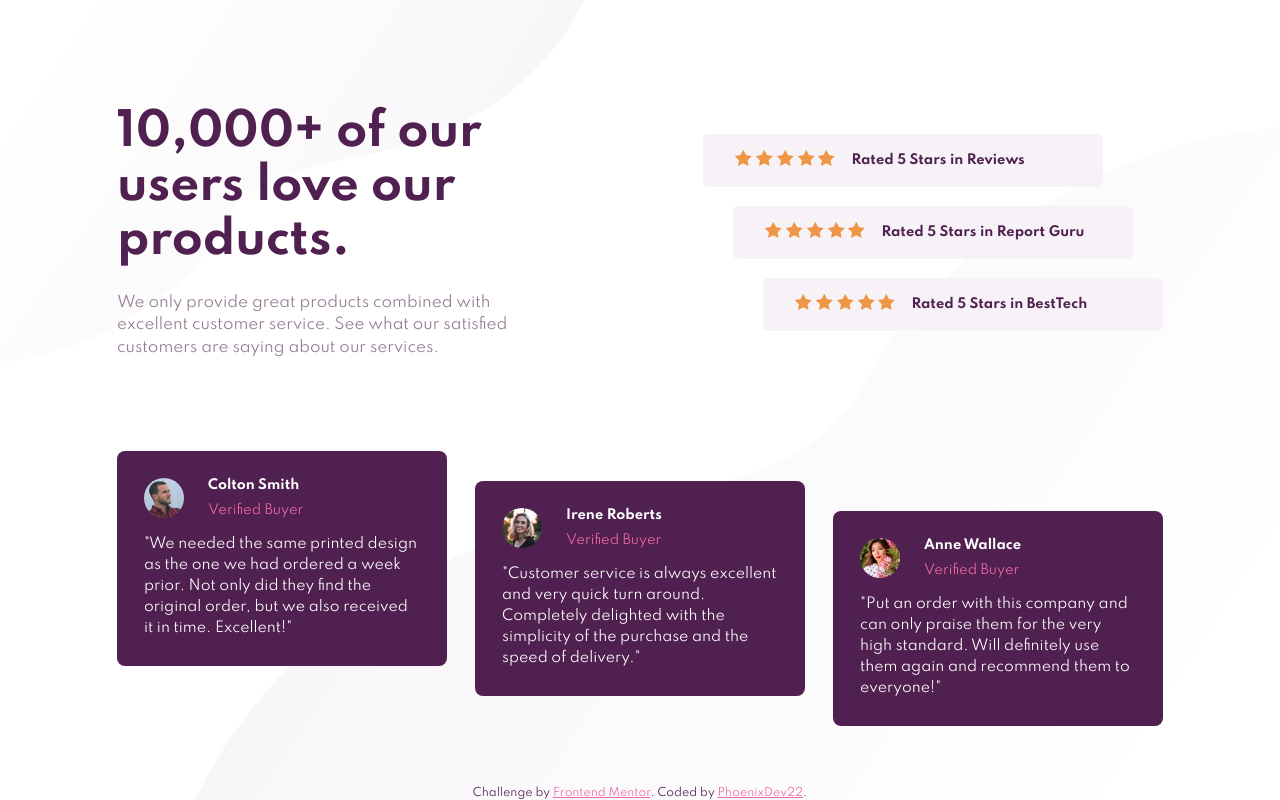
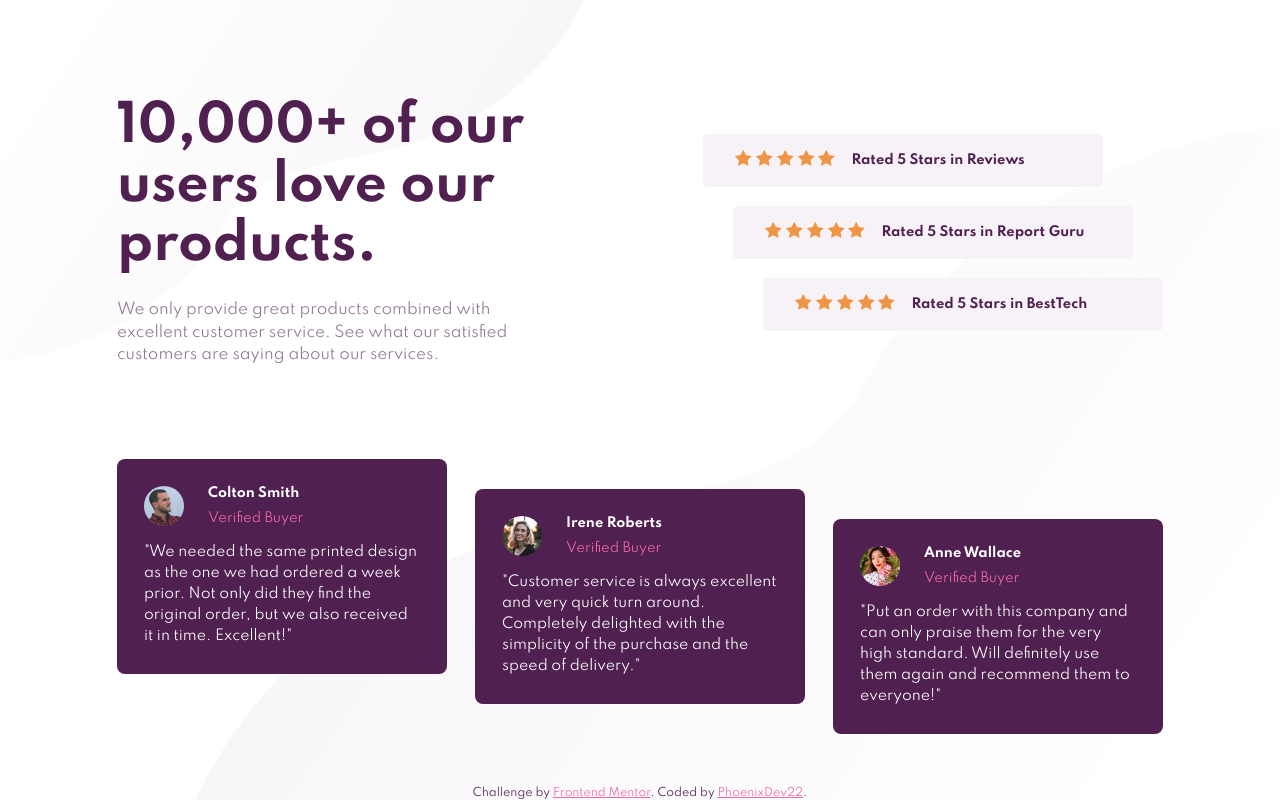
Before and after one commit to PhoenixDev22/Frontend-Mentor-Social-proof-section, a plain HTML site: page index.html in a window 1280 px wide. Drawn offline with Linux system fonts and the light colour scheme.

Commit message:
Update main.css

```diff
--- a/main.css
+++ b/main.css
@@ -66,7 +66,7 @@ main>.testimonial-row{
     }
 }
 .main__section h1{
-    font-size: 2.8rem;
+    font-size: 50px;
     color: var(--Very-Dark-Magenta);
     font-weight: 700;
     margin-bottom: 1.5rem;
```
